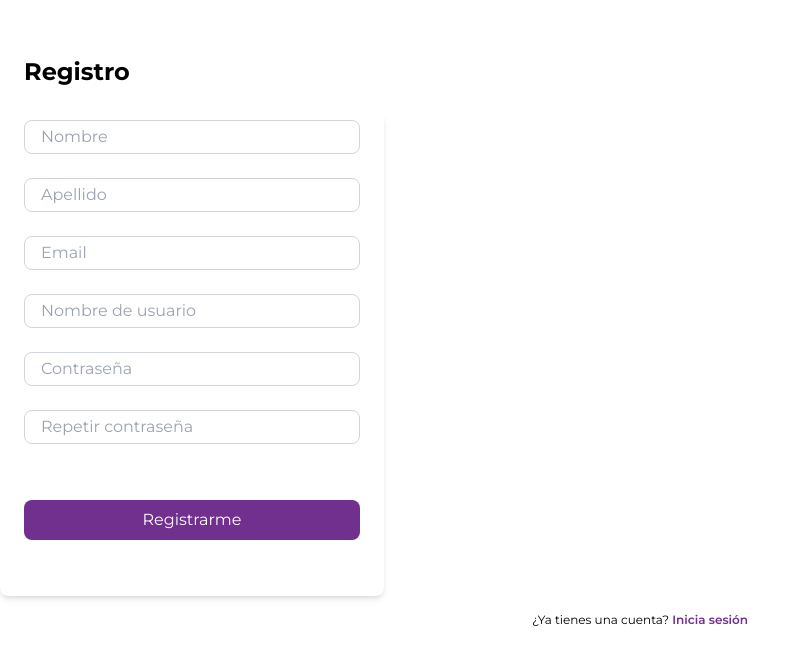
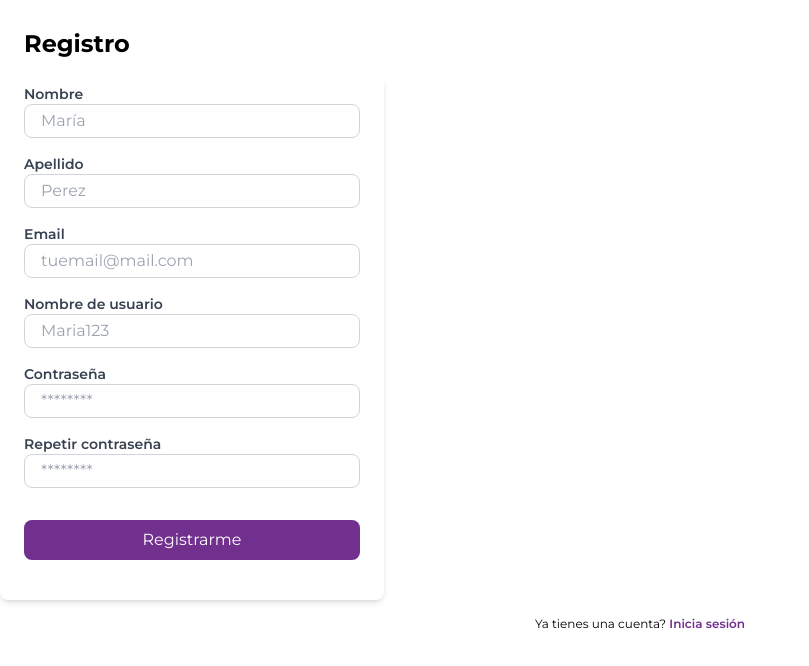
Before and after one commit to No-Country-simulation/c19-22-m-node-react, a React (Vite) app in the folder frontend/: page / in a window 1280 px wide. Shown: the top 666 px of the page, without its empty margins (0-809 px from the left). Built offline with nearby package versions, Linux system fonts and the light colour scheme.

Commit message:
register final

```diff
--- a/frontend/src/App.jsx
+++ b/frontend/src/App.jsx
@@ -1,7 +1,7 @@
 /* import Navbar from "./components/navbar/Navbar"; */
 import './index.css'
 import './App.css'
-import { Register } from "./components/register/register"
+import { Register } from "./components/register/Register"
 
 function App() {
   return (
--- a/frontend/src/components/register/register.css
+++ /dev/null
@@ -1,3 +0,0 @@
-#registrarme {
-    background-color: #712F8E;
-}
--- a/frontend/src/components/register/register.jsx
+++ b/frontend/src/components/register/register.jsx
@@ -1,62 +1,79 @@
 import React from "react";
-/* import "./register.css"; */
 
 export const Register = () => {
     return (
         <section className='register'>
-            <h2 className='pl-6 pb-6 pt-14 font-bold text-2xl'>Registro</h2>
-            <form className="bg-white p-6 pt-2 pb-14 rounded-lg shadow-md w-full max-w-sm mb-4">
-                <div className="mb-6">
+            <h2 className='pl-6 pb-4 pt-7 font-bold text-2xl'>Registro</h2>
+            <form className="bg-white p-6 pt-2 pb-10 rounded-lg shadow-md w-full max-w-sm mb-4">
+                <div className="mb-4">
+                    <label htmlFor="nombre" className="block text-sm text-gray-700 font-semibold mb-0">
+                        Nombre
+                    </label>
                     <input
                         type="text"
                         id="nombre"
                         name="nombre"
-                        placeholder="Nombre"
+                        placeholder="María"
                         className="w-full px-4 py-1 border rounded-lg focus:outline-none focus:ring-2 focus:ring-custom-violet focus:border-transparent border-gray-300"
                     />
                 </div>
-                <div className="mb-6">
+                <div className="mb-4">
+                    <label htmlFor="apellido" className="block text-sm text-gray-700 font-semibold mb-0">
+                       Apellido
+                    </label>
                     <input
                         type="text"
                         id="apellido"
                         name="apellido"
-                        placeholder="Apellido"
+                        placeholder="Perez"
                         className="w-full px-4 py-1 border rounded-lg focus:outline-none focus:ring-2 focus:ring-custom-violet focus:border-transparent border-gray-300"
                     />
                 </div>
-                <div className="mb-6">
+                <div className="mb-4">
+                    <label htmlFor="email" className="block text-sm text-gray-700 font-semibold mb-0">
+                        Email
+                    </label>
                     <input
                         type="email"
                         id="email"
                         name="email"
-                        placeholder="Email"
+                        placeholder="tuemail@mail.com"
                         className="w-full px-4 py-1 border rounded-lg focus:outline-none focus:ring-2 focus:ring-custom-violet focus:border-transparent border-gray-300"
                     />
                 </div>
-                <div className="mb-6">
+                <div className="mb-4">
+                    <label htmlFor="username" className="block text-sm text-gray-700 font-semibold mb-0">
+                    Nombre de usuario
+                    </label>
                     <input
                         type="text"
                         id="username"
                         name="username"
-                        placeholder="Nombre de usuario"
+                        placeholder="Maria123"
                         className="w-full px-4 py-1 border rounded-lg focus:outline-none focus:ring-2 focus:ring-custom-violet focus:border-transparent border-gray-300"
                     />
                 </div>
-                <div className="mb-6">
+                <div className="mb-4">
+                    <label htmlFor="password" className="block text-sm text-gray-700 font-semibold mb-0">
+                        Contraseña
+                    </label>
                     <input
                         type="password"
                         id="password"
                         name="password"
-                        placeholder="Contraseña"
+                        placeholder="********"
                         className="w-full px-4 py-1 border rounded-lg focus:outline-none focus:ring-2 focus:ring-custom-violet focus:border-transparent border-gray-300"
                     />
                 </div>
-                <div className="mb-14">
+                <div className="mb-8">
+                    <label htmlFor="repeatPassword" className="block text-sm text-gray-700 font-semibold mb-0">
+                        Repetir contraseña
+                    </label>
                     <input
                         type="password"
                         id="repeatPassword"
                         name="repeatPassword"
-                        placeholder="Repetir contraseña"
+                        placeholder="********"
                         className="w-full px-4 py-1 border rounded-lg focus:outline-none focus:ring-2 focus:ring-custom-violet focus:border-transparent border-gray-300"
                     />
                 </div>
@@ -65,7 +82,7 @@ export const Register = () => {
                 </button>
             </form>
 
-            <p className="text-center text-xs">¿Ya tienes una cuenta? <a href="#" className="text-custom-violet font-semibold">Inicia sesión</a></p>
+            <p className="text-center text-xs">Ya tienes una cuenta? <a href="#" className="text-custom-violet font-semibold">Inicia sesión</a></p>
         </section>
     )
   }
```
